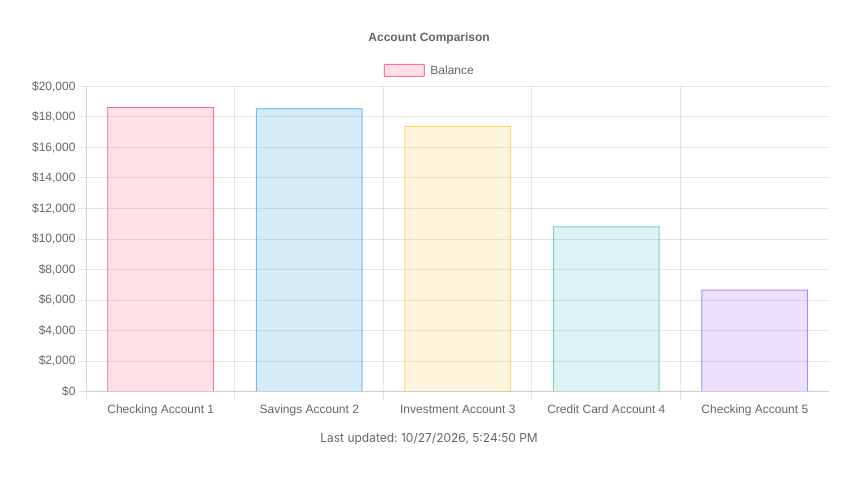
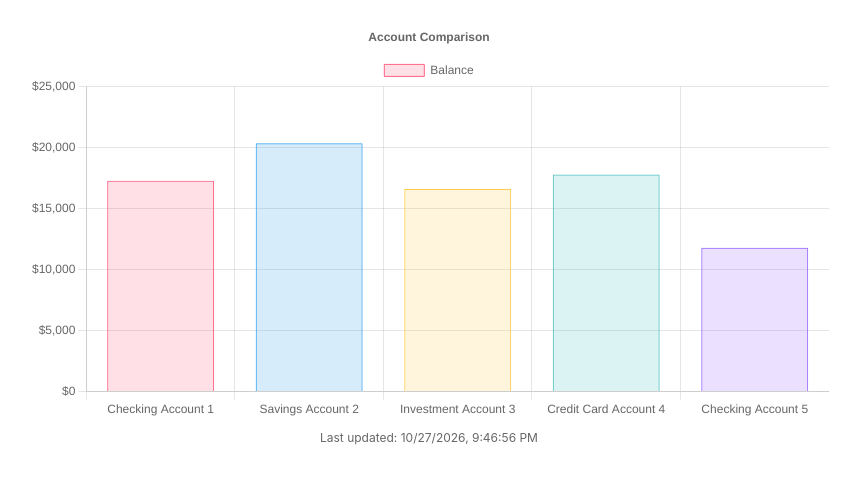
Before and after one commit to leakingMemo/notion-dashboard, a plain HTML site: page charts/accounts.html in a window 1280 px wide. Shown: the whole page, without its empty margins (211-1071 px from the left). Drawn offline with nearby package versions, Linux system fonts and the light colour scheme.

Commit message:
deploy: 4c4bf658cc92440bb72928c41904504d4f3e92f8

```diff
--- a/charts/accounts.html
+++ b/charts/accounts.html
@@ -31,7 +31,7 @@
         <canvas id="chart"></canvas>
     </div>
     <div class="last-updated">
-        Last updated: 10/27/2026, 5:24:50 PM
+        Last updated: 10/27/2026, 9:46:56 PM
     </div>
 
     <script>
@@ -50,11 +50,11 @@
     {
       "label": "Balance",
       "data": [
-        18642,
-        18565,
-        17406,
-        10835,
-        6690
+        17281,
+        20333,
+        16591,
+        17784,
+        11789
       ],
       "backgroundColor": [
         "rgba(255, 99, 132, 0.2)",
```
Also changed, not shown: charts/balance.html (+6 -6 lines), charts/portfolio.html (+5 -5 lines), index.html (+1 -1 lines).
